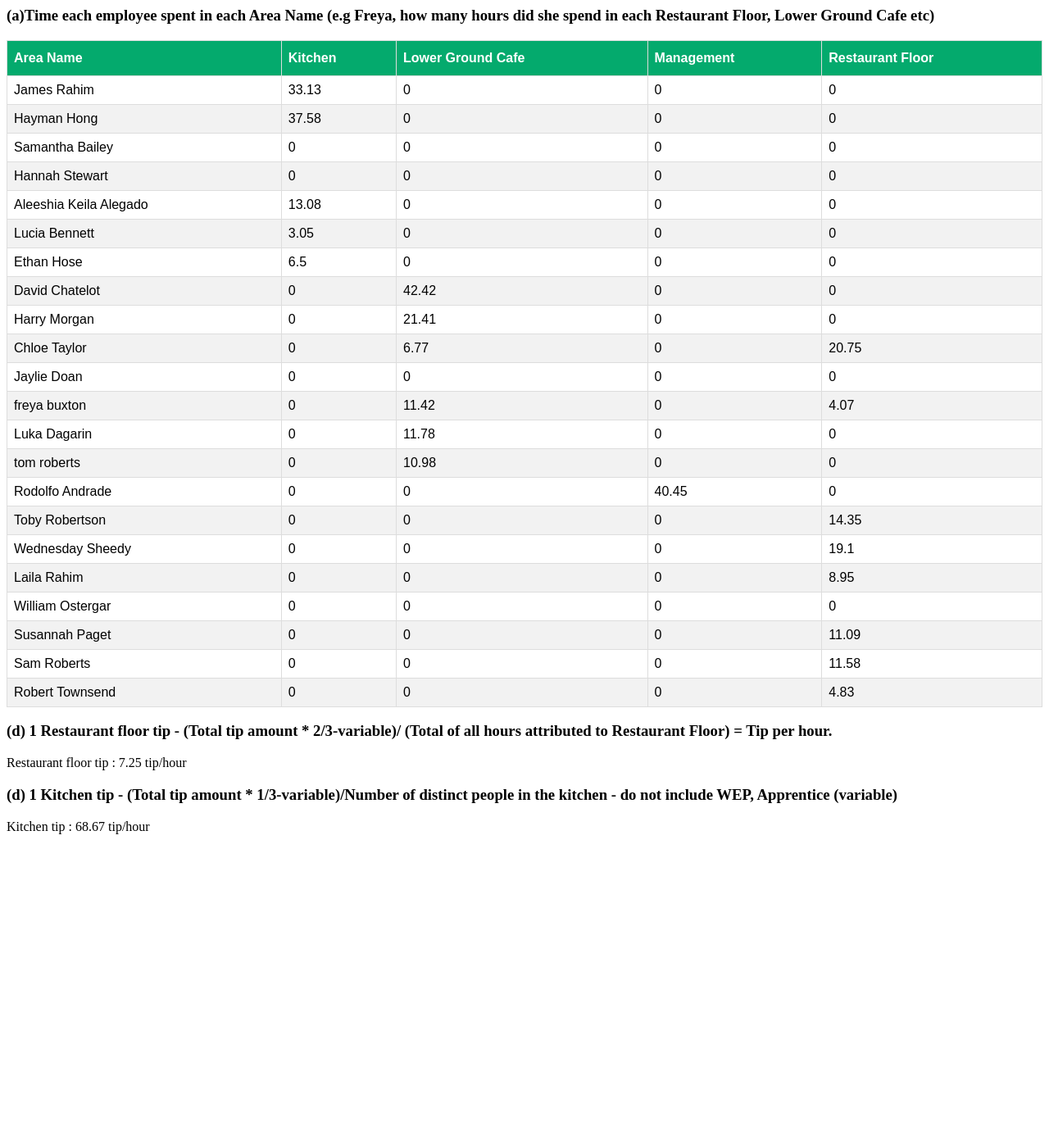
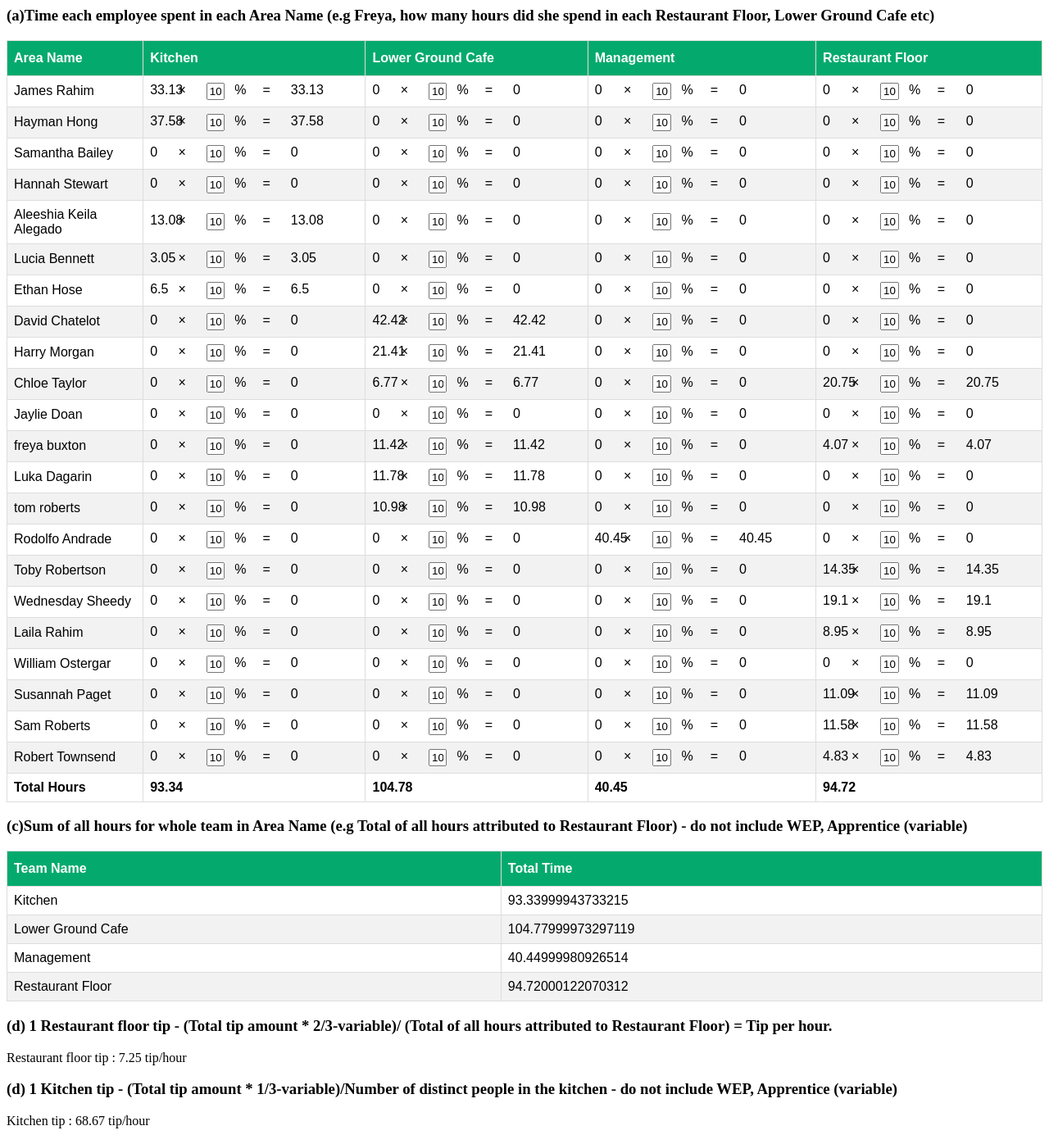
Before and after one commit to themehunk/deputy, a PHP site: page /export.php in a window 1280 px wide. Shown: the whole page at 82% size. Before the commit the page ends 1018 px from the top, so only its background shows below. Run offline with PHP 8.4, Linux system fonts and the light colour scheme; data comes from the database, SQL or seed files in the repository.

Commit message:
all xl data completed

```diff
--- a/export.php
+++ b/export.php
@@ -21,13 +21,34 @@
   background-color: #04AA6D;
   color: white;
 }
+
+.hours_percent{
+  width: 65%;
+}
+
+.dpwrap {
+width:90%;
+  display: flex;
+  flex-wrap: wrap;
+}
+
+.dpwrap span {
+  width: 15%;
+}
 </style>
 <?php
+//include "form.php";
 function getdb(){
     $servername = "localhost";
     $username = "root";
     $password = "";
     $db = "exports";
+
+
+    // $servername = "127.0.0.1";
+    // $username = "uq1xcmwyqogdj";
+    // $password = "hbzbtbiu6vso";
+    // $db = "dbf7texqu3kunx";
     try {
 
         $conn = mysqli_connect($servername, $username, $password, $db);
@@ -60,7 +81,7 @@ if(isset($_POST["Import"])){
           while (($getData = fgetcsv($file, 10000, ",")) !== FALSE)
            {
 
-            print_r($getData);
+if($i>0){
             $name = $getData[1].$getData[2];
             $unid= strtolower($name);
 
@@ -72,7 +93,10 @@ if(isset($_POST["Import"])){
                    values ('".$unid."','".$getData[1]."','".$getData[2]."','".$getData[3]."','".$getData[0]."','".$newcost."','".$getData[5]."','".$getData[6]."','".$getData[7]."')";
 
 
-             //    $result = mysqli_query($con, $sql);
+             //  $result = mysqli_query($con, $sql);
+
+				}
+				$i++;
         // if(!isset($result))
         // {
         //   echo "<script type=\"text/javascript\">
@@ -96,12 +120,15 @@ if(isset($_POST["Import"])){
 // Time each employee spent in each Area Name (e.g Freya, how many hours did she spend in each Restaurant Floor, Lower Ground Cafe etc)
 function time_each_emp_area($uid,$area_name){
   $con = getdb();
- // print_r($area_name);
+  $arraytotaltime = array();
+  $exl_data_arr = array();
 
-  $arraytotaltime = array();
+  $total_hours = array();
+  $i= 1;
+  $j = 0;
   foreach(array_unique($uid) as $value=>$fullname){
 
-     foreach(array_unique($area_name) as $varea){
+     foreach($area_name as $varea){
        if($varea=='') continue;
        $ttime = array();
     $sqlgroup = "SELECT (ts_total_time) FROM timesheet WHERE unid = '$value' AND area_name = '$varea'  AND ts_access_level NOT IN ('WEP','Apprentice')";
@@ -117,25 +144,59 @@ function time_each_emp_area($uid,$area_name){
   }
           echo "<h3>(a)Time each employee spent in each Area Name (e.g Freya, how many hours did she spend in each Restaurant Floor, Lower Ground Cafe etc)
           </h3>";
+
+
+          $xl_arr = array();
           $table = "<table id='customers'><thead>";
           $table .="<tr>
                 <th> Area Name </th>";
-
+                $xl_arr['Area Name']='';
                 foreach($area_name as $arname){
+                  $xl_arr[$arname] = '';
                   $table .="<th> {$arname} </th>";
                 }
 
                 $table .="</tr></thead><tbody>";
           foreach( $arraytotaltime as $key=>$value ){
+            $table .= "<tr>";
+            $xl_arr['Area Name'] = $uid[$key];
+            $table .= "<td>{$uid[$key]}</td>";
+            foreach($value as $area => $hour){
+              $class = "hv_".$i;
+              $table .= "<td><div class='dpwrap'>";
+              $table .="<span>{$hour}</span><span> &times;</span>";
 
-            $table .= "<tr>";
-            $table .= "<td>{$uid[$key]}</td>";
+              $table .="<span><input class='hours_percent' id='".$class."' value='100'/></span><span>%</span>";
+              $table .="<span> =</span><span class='".$class."' ".$class."='".$hour."' area_name='".$area."' count='".$j."'>{$hour}</span>";
 
-            foreach($value as $area => $hour){
-              $table .= "<td>{$hour}</td>";
+              $table .="</div></td>";
+
+              $total_hours[$area][$i] = $hour;
+
+              $xl_arr[$area] = array('hours'=>$hour,'percent'=>100,$i=>$hour);
+              $i++;
+
             }
+            $j++;
+            $exl_data_arr[] = $xl_arr;
             $table .= "</tr>";
           }
+
+          // total hours calulate
+
+          $jencode = json_encode($total_hours);
+          $xlsencode = json_encode($exl_data_arr);
+
+          $table .= "<tr><td><b class='total_hours_count' total_hours='".$jencode."' xls_data = '".$xlsencode."'>Total Hours</b> </td>";
+
+
+          foreach($total_hours as $area_key => $total_h){
+            $table .= "<td class='".str_replace(' ', '',$area_key)."'  ><b>". array_sum($total_h)."</b></td>";
+
+          }
+
+          $table .= "</tr>";
+          // end
 
         $table .= "</tbody></table>";
 
@@ -144,8 +205,29 @@ function time_each_emp_area($uid,$area_name){
   return $arraytotaltime;
 }
 
+
+
+function team_hours(){
+  $con = getdb();
+$sqlgroup = "SELECT area_name, SUM(ts_total_time) as ttime FROM timesheet  WHERE ts_access_level NOT IN ('WEP','Apprentice') GROUP BY area_name";
+$resultg = mysqli_query($con, $sqlgroup);
+$table = "<table id='customers'><thead>";
+$table .= "<tr><th>Team Name</th><th> Total Time</th></tr></thead>";
+while($row = mysqli_fetch_assoc($resultg)) {
+if($row['area_name'] !=''){
+  $table .= "<tr><td>".$row['area_name']."</td><td>".$row['ttime']."</td></tr>";
+
+}
+}
+$table .="</table>";
+
+echo "<h3>(c)Sum of all hours for whole team in Area Name (e.g Total of all hours attributed to Restaurant Floor) - do not include WEP, Apprentice (variable)
+      </h3>";
+echo $table;
+}
+
 // restaurent tip
-function restaurant_tip($arraytotaltime,$total_tip){
+function restaurant_tip($arraytotaltime,$total_tip,$variable){
   $con = getdb();
   $rtip = array();
   $total_rastorant_hour = array();
@@ -166,17 +248,23 @@ function restaurant_tip($arraytotaltime,$total_tip){
 
 
   }
+
+
+
+
+
   // totala restaurent tip
  $totoalrast_sum = array_sum($total_rastorant_hour);
-  $tip = round(round($total_tip*2/3,2)/$totoalrast_sum,2);
+  $tip = $total_tip*$variable/$totoalrast_sum;
+  $tip = round($tip,2);
+
   echo "<h3>(d) 1 Restaurant floor tip - (Total tip amount * 2/3-variable)/ (Total of all hours attributed to Restaurant Floor) = Tip per hour.</h3>";
   echo "<span>Restaurant floor tip  : {$tip} tip/hour</span>";
 
 }
 
 // Kitchen tip
-function kitchen_tip($total_tip){
-
+function kitchen_tip($total_tip,$variable){
   $con = getdb();
 
   $sql = "SELECT DISTINCT unid FROM timesheet WHERE area_name ='Kitchen' AND ts_access_level NOT IN ('WEP','Apprentice')";
@@ -188,8 +276,8 @@ function kitchen_tip($total_tip){
 
  $distinct_emp = count($total_dk_emp);
 
-
-   $tip_kitchen = round(round($total_tip*1/3,2)/$distinct_emp,2);
+   $tip_kitchen = $total_tip*$variable/$distinct_emp;
+   $tip_kitchen = round($tip_kitchen,2);
 
   echo "<h3>(d) 1 Kitchen tip - (Total tip amount * 1/3-variable)/Number of distinct people in the kitchen - do not include WEP, Apprentice (variable)</h3>";
   echo "<span> Kitchen tip  : {$tip_kitchen} tip/hour</span>";
@@ -197,11 +285,23 @@ function kitchen_tip($total_tip){
 }
 
 
+// get all records
+  function get_all_records(){
+//print_r($_POST);
+     $total_tip = 1030;
+     $rvar = 2/3;
+     $kvar = 1/3;
+
+if(isset($_POST['get_data'])){
+ $total_tip = (isset($_POST['tipamount']) && $_POST['tipamount'] != '')?$_POST['tipamount']:$total_tip;
+ $rvar= (isset($_POST['rvar']) && $_POST['rvar'] != '')?$_POST['rvar']:$rvar;
+echo $kvar= (isset($_POST['kvar']) && $_POST['kvar'] != '')?$_POST['kvar']:$kvar;
+
+}
 
 
-// get all records
-  function get_all_records(){
     $con = getdb();
+
     $Sql = "SELECT * FROM timesheet";
     $result = mysqli_query($con, $Sql);
 
@@ -218,11 +318,10 @@ function kitchen_tip($total_tip){
 
 
      $unique_emp = array_unique($uid);
-
      $area_name = array_filter(array_unique($area_name));
 
-     $total_tip = 1030;
      $arraytotaltime = time_each_emp_area($unique_emp,$area_name);
+	  team_hours();
 
      /***
      $arraytotaltime = array();
@@ -245,7 +344,8 @@ function kitchen_tip($total_tip){
      print_r($arraytotaltime);
   ******************************************/
      // restauranr tip
-     restaurant_tip($arraytotaltime,$total_tip);
+
+     restaurant_tip($arraytotaltime,$total_tip,$rvar);
   /***
      $total_tip = 1030;
      $rtip = array();
@@ -275,7 +375,7 @@ function kitchen_tip($total_tip){
 
 
     // NOT IN ('WEP','Apprentice')
-    kitchen_tip($total_tip);
+    kitchen_tip($total_tip,$kvar);
  /*****
    $sql = "SELECT DISTINCT unid FROM timesheet WHERE area_name ='Kitchen' AND ts_access_level NOT IN ('WEP','Apprentice')";
      $kitchen_result = mysqli_query($con, $sql);
@@ -299,3 +399,54 @@ echo "<br>";
 }
 
 get_all_records();
+
+
+?>
+    <script src="https://cdnjs.cloudflare.com/ajax/libs/jquery/3.6.0/jquery.min.js"></script>
+
+<script>
+     $total_hours_json = JSON.parse($('.total_hours_count').attr( 'total_hours' ));
+     $xls_data_json = JSON.parse($('.total_hours_count').attr( 'xls_data' ));
+console.log($xls_data_json);
+
+jQuery(".hours_percent").on("input", function() {
+   $vclass = $(this).attr('id');
+   $percent = $(this).val();   // how many percent
+   $total_hours = parseFloat($('.'+$vclass).attr( $vclass ));
+  $after_perc_hours = $total_hours * $percent / 100;   // after percent change data get
+   $('.'+$vclass).text($after_perc_hours);
+   $area_name = $('.'+$vclass).attr( 'area_name' ); // area name
+
+
+
+
+   $count = $('.'+$vclass).attr( 'count' );  // index xl array
+
+
+   $jshon_index = $vclass.replace(/[^\d.-]/g, '');
+  // only fron data change calculation
+   $total_hours_json[$area_name][$jshon_index] = $after_perc_hours;
+   var update_ariables  = {};
+   $.each($total_hours_json, function (index, value) {
+    update_ariables[index] = 0;
+         $.each(value, function (index1, value1) {
+          update_ariables[index] += value1;
+
+        });
+
+  });
+  $('.'+$area_name.replace(/\s/g, '')+'  b').text(update_ariables[$area_name]);
+
+
+
+
+  // Xls json data update
+   $xls_data_json[$count][$area_name][$jshon_index] = $after_perc_hours;
+   $xls_data_json[$count][$area_name]['percent'] = $percent;
+
+
+   console.log($xls_data_json);
+
+
+});
+</script>
```
Also changed, not shown: form.php (added, +46 -0 lines), xls.php (added, +35 -0 lines).
